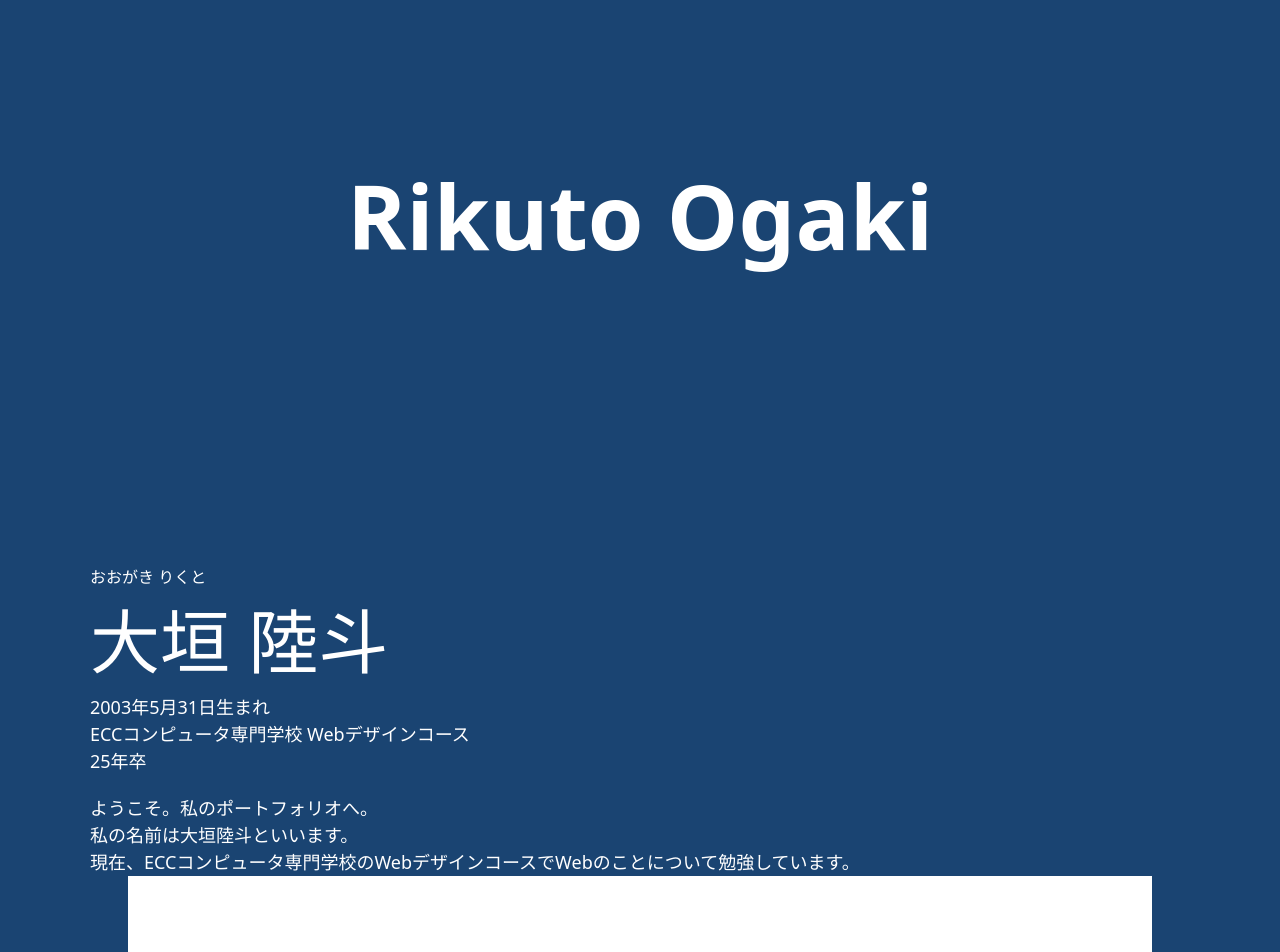
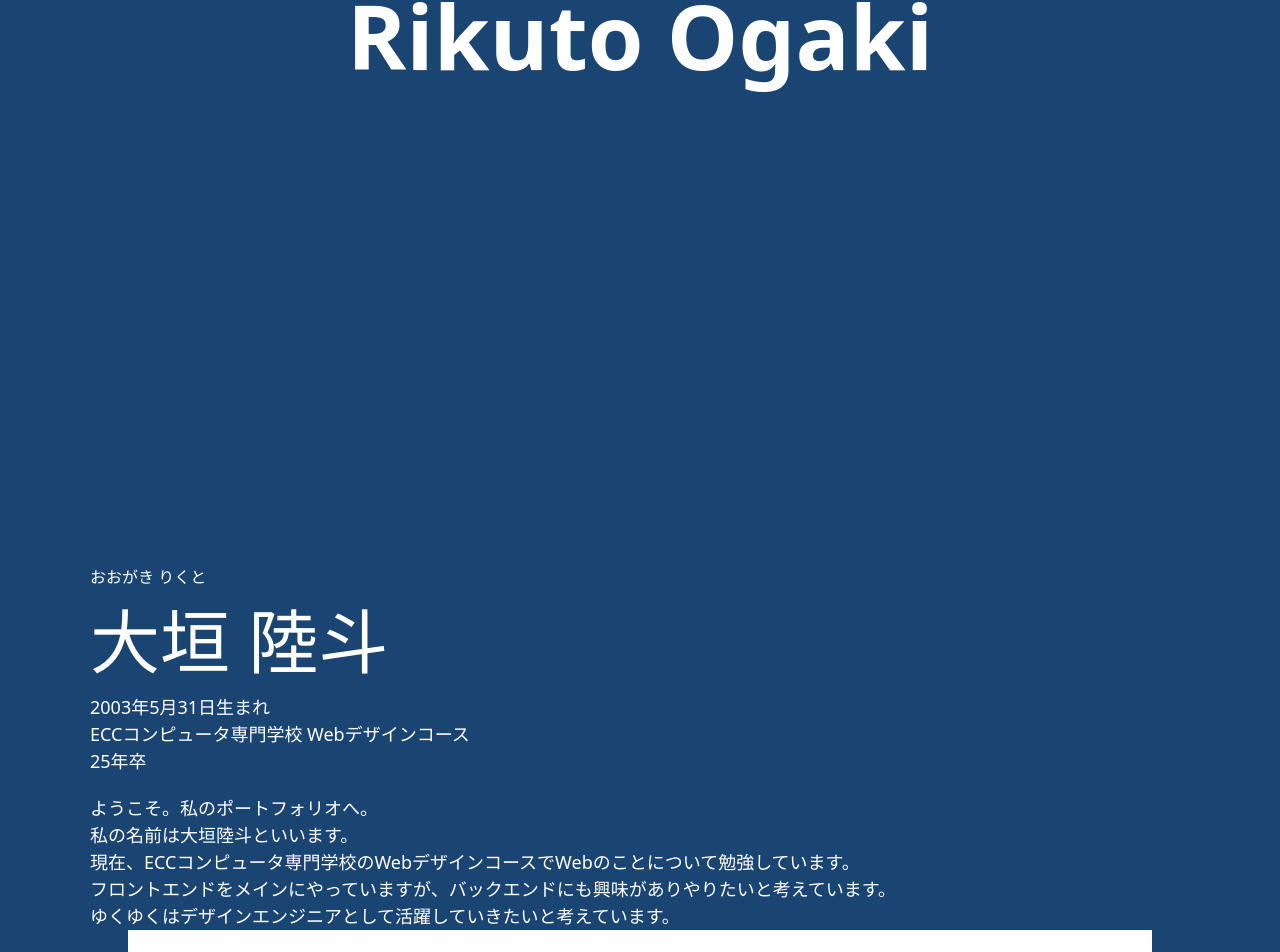
Before and after one commit to RikutoOgaki/FirstPortfolio, a Next.js app: page / in a window 1280 px wide. Shown: the part 385-1337 px from the top of the page. Built offline with nearby package versions, Linux system fonts and the light colour scheme.

Commit message:
portfolio add

```diff
--- a/src/pages/index.tsx
+++ b/src/pages/index.tsx
@@ -6,10 +6,10 @@ export default function Home(){
     return(
         <Box bg={"#1a4472"}>
           <Header/>
+          <Flex justifyContent={"center"} alignItems={"center"} w={"100%"} h={"70rem"}>
+            <Text color={"#fff"} fontWeight={"bold"} fontSize={"90px"}>Rikuto Ogaki</Text>
+          </Flex>
           <Box as='main' marginTop={"180px"}>
-            <Flex justifyContent={"center"} alignItems={"center"} w={"100%"} h={"70rem"}>
-              <Text color={"#fff"} fontWeight={"bold"} fontSize={"90px"}>Rikuto Ogaki</Text>
-            </Flex>
             <Box as='div' marginLeft={"90px"}>
               <Box as='section' >
                 <Box as='span' color={"#fff"} fontSize={"1.6rem"}>おおがき りくと</Box>
@@ -23,7 +23,10 @@ export default function Home(){
               <Box as='section'>
                 <Text as={"p"} color={"#fff"} fontSize={"1.8rem"}>
                   ようこそ。私のポートフォリオへ。<br/>
-                  私の名前は大垣陸斗といいます。<br/>現在、ECCコンピュータ専門学校のWebデザインコースでWebのことについて勉強しています。<br/>
+                  私の名前は大垣陸斗といいます。<br/>
+                  現在、ECCコンピュータ専門学校のWebデザインコースでWebのことについて勉強しています。<br/>
+                  フロントエンドをメインにやっていますが、バックエンドにも興味がありやりたいと考えています。<br/>
+                  ゆくゆくはデザインエンジニアとして活躍していきたいと考えています。
                 </Text>
               </Box>
             </Box>
```
